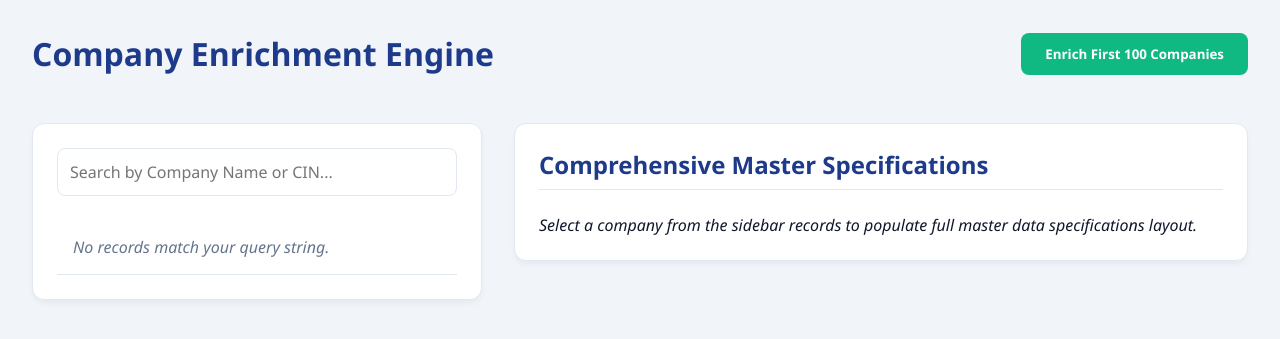
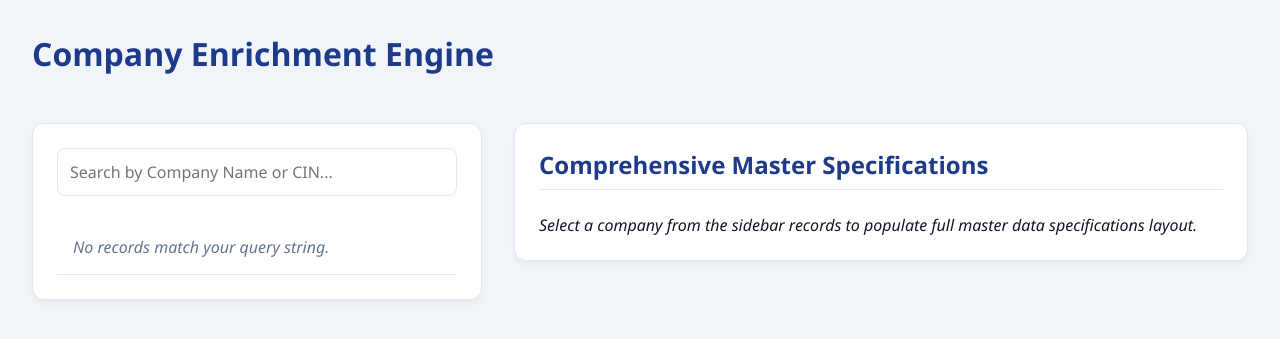
Before and after one commit to mohammedakmal1493-create/company_details_extraction, a FastAPI app: page / in a window 1280 px wide. Shown: the top 339 px of the page. Run offline with FastAPI, Linux system fonts and the light colour scheme; data that the repository does not hold is empty.

Commit message:
Update index.html

```diff
--- a/templates/index.html
+++ b/templates/index.html
@@ -16,13 +16,11 @@
         * { box-sizing: border-box; margin: 0; padding: 0; font-family: 'Segoe UI', system-ui, sans-serif; }
         body { background: var(--bg-primary); color: var(--text-main); padding: 2rem; }
         .container { max-width: 1400px; margin: 0 auto; display: grid; grid-template-columns: 450px 1fr; gap: 2rem; }
-        header { grid-column: 1 / -1; display: flex; justify-content: space-between; align-items: center; margin-bottom: 1rem; }
+        header { grid-column: 1 / -1; display: flex; justify-content: flex-start; align-items: center; margin-bottom: 1rem; }
         h1 { font-weight: 700; color: #1e3a8a; }
         .card { background: var(--surface); padding: 1.5rem; border-radius: 12px; border: 1px solid var(--border); box-shadow: 0 4px 6px -1px rgba(0,0,0,0.05); height: fit-content; }
         .controls { display: flex; gap: 0.5rem; margin-bottom: 1.5rem; }
         input { flex: 1; padding: 0.75rem; border: 1px solid var(--border); border-radius: 8px; font-size: 1rem; outline: none; }
-        button { background: var(--primary); color: white; border: none; padding: 0.75rem 1.5rem; border-radius: 8px; font-weight: 600; cursor: pointer; }
-        .btn-trigger { background: #10b981; }
         ul { list-style: none; max-height: 700px; overflow-y: auto; }
         li { padding: 1rem; border-bottom: 1px solid var(--border); cursor: pointer; display: flex; justify-content: space-between; align-items: center; }
         li:hover { background: #f8fafc; }
@@ -46,7 +44,6 @@
 <div class="container">
     <header>
         <h1>Company Enrichment Engine</h1>
-        <button class="btn-trigger" onclick="triggerPipeline()">Enrich First 100 Companies</button>
     </header>
 
     <div class="card">
@@ -110,7 +107,6 @@
             const li = document.createElement('li');
             li.onclick = () => showDetails(c.CIN);
 
-            // Generate clean card injection data—Rendering the status badge ONLY if it is not 'PENDING'
             let badgeHtml = '';
             if (currentStatus !== "PENDING") {
                 badgeHtml = `<span class="status-badge status-${currentStatus}">${currentStatus}</span>`;
@@ -139,7 +135,6 @@
             const c = await res.json();
             const currentStatus = c.enrichment_status || "PENDING";
 
-            // Build status display format inside the right content panel details container
             let pipelineStatusHtml = '<span style="color:#94a3b8; font-weight:500;">Not Run Yet</span>';
             if (currentStatus !== "PENDING") {
                 pipelineStatusHtml = `<span class="status-badge status-${currentStatus}">${currentStatus}</span>`;
@@ -185,16 +180,9 @@
         }
     }
 
-    // 5. Bulk pipeline background engine dispatcher script hook
+    // 5. Unused internal function kept to preserve potential script logic calls safely
     async function triggerPipeline() {
-        try {
-            const res = await fetch('/pipeline/trigger', { method: 'POST' });
-            const data = await res.json();
-            alert(data.message);
-            setTimeout(loadCompanies, 2000);
-        } catch (err) {
-            console.error("Pipeline run invocation error:", err);
-        }
+        console.log("Pipeline button context omitted from visual layout tree.");
     }
 
     window.addEventListener('DOMContentLoaded', loadCompanies);
```
